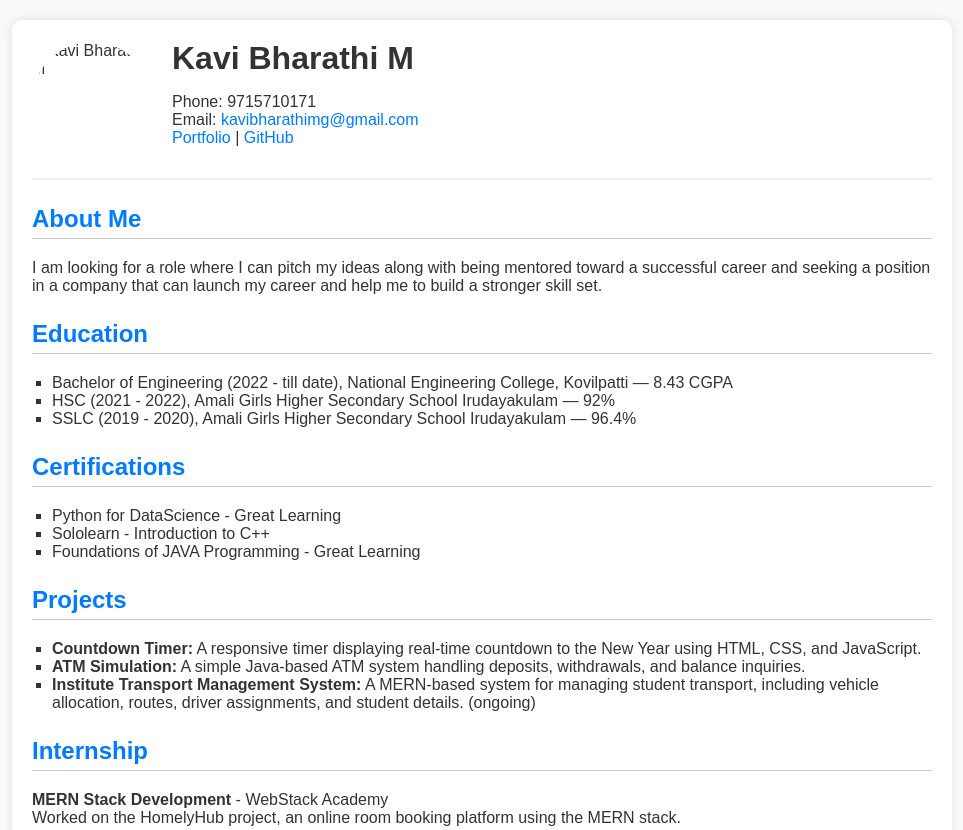
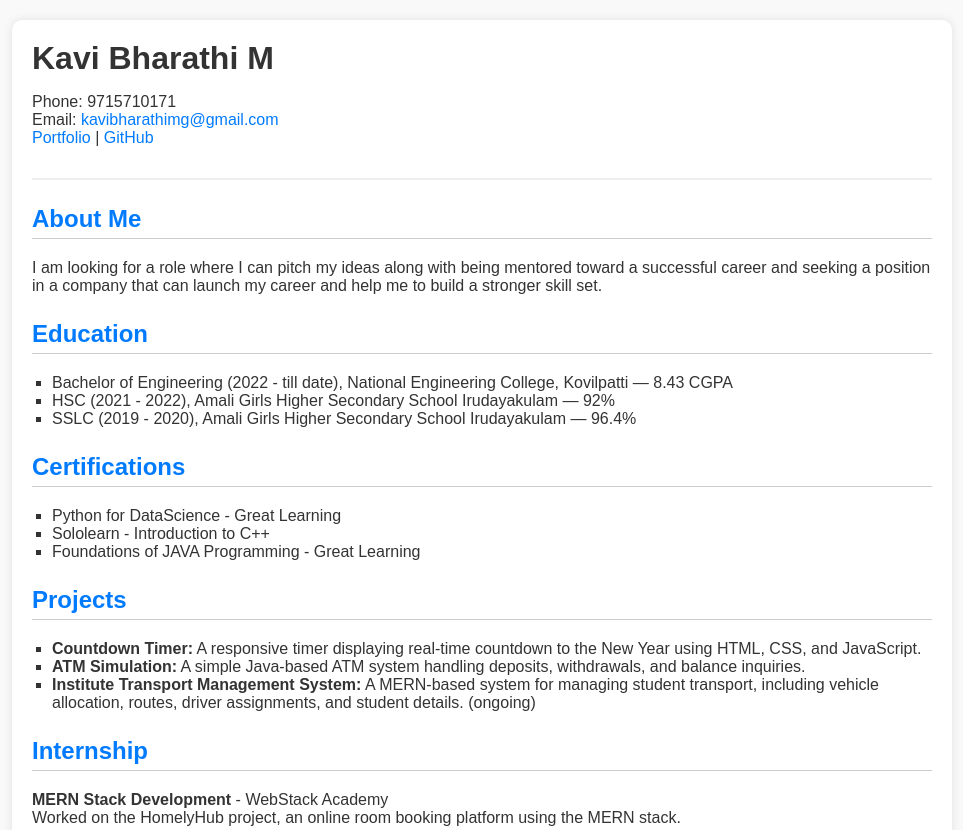
Before and after one commit to Kavi1mg/Portfolio_website, a plain HTML site: page index.html in a window 1280 px wide. Shown: the top 830 px of the page, without its empty margins (158-1121 px from the left). Drawn offline with Linux system fonts and the light colour scheme.

Commit message:
Update index.html

```diff
--- a/index.html
+++ b/index.html
@@ -64,7 +64,6 @@
 <body>
   <div class="container">
     <div class="header">
-      <img src="your-image.jpg" alt="Kavi Bharathi M">
       <div>
         <h1>Kavi Bharathi M</h1>
         <p>Phone: 9715710171<br>Email: <a href="mailto:kavibharathimg@gmail.com">kavibharathimg@gmail.com</a><br>
```
